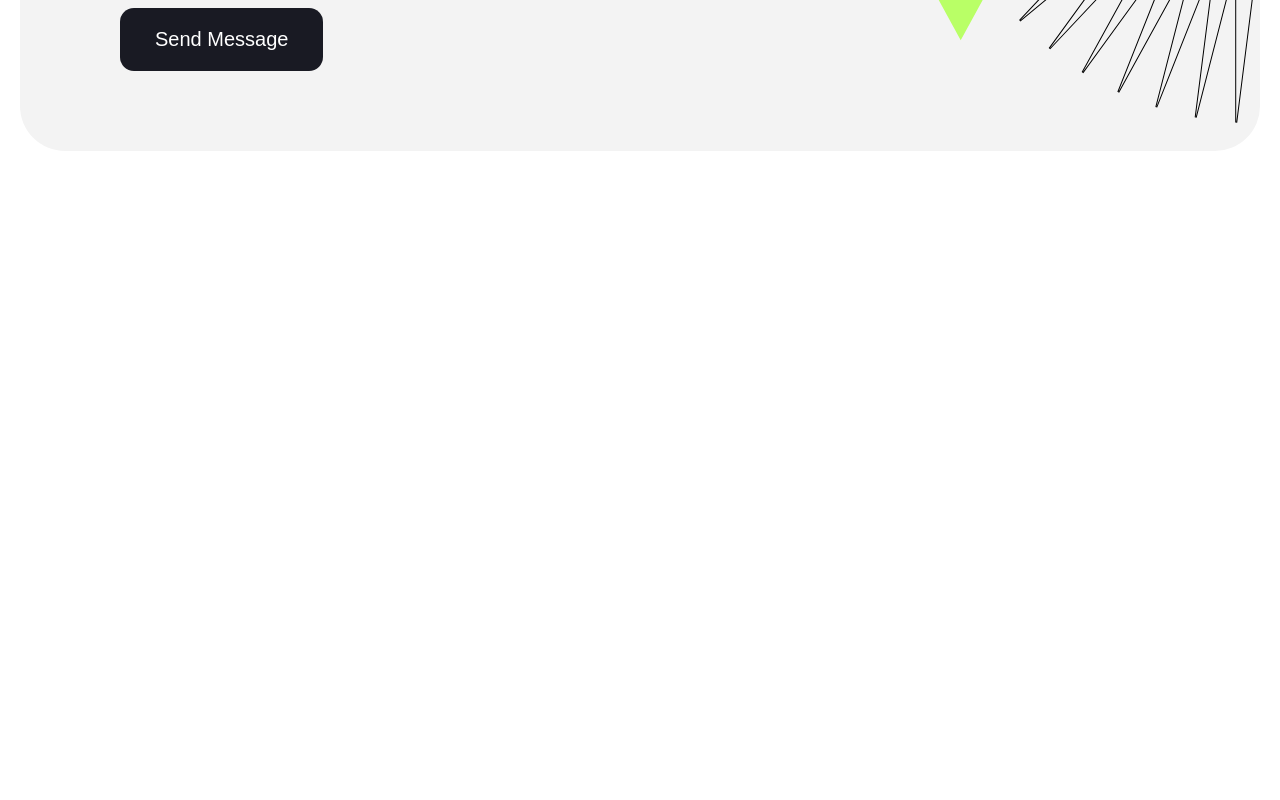
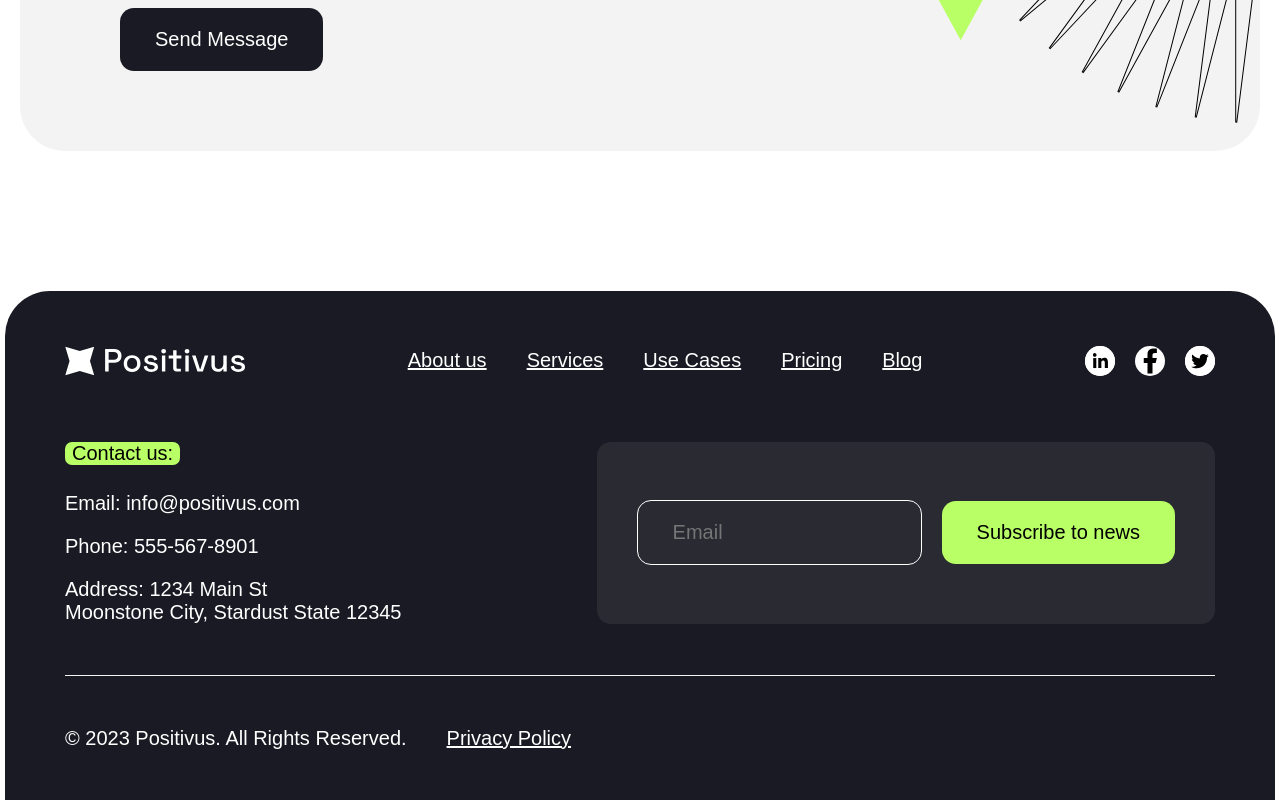
Before and after one commit to shulhan93/positivus-site, a website built with webpack: page src/index.html in a window 1280 px wide. Shown: the part 7555-8355 px from the top of the page. Before the commit the page ends 7846 px from the top, so only its background shows below. Built offline with nearby package versions, Linux system fonts and the light colour scheme; files whose address does not match are found by name.

Commit message:
created footer

```diff
--- a/src/index.html
+++ b/src/index.html
@@ -1003,7 +1003,125 @@
           </div>
         </section>
       </main>
-      <footer class="footer"></footer>
+
+      <!-- =========================== Footer ===========================  -->
+      <footer class="footer">
+        <div class="container footer__container">
+          <nav class="footer__nav">
+            <a href="#" class="logo">
+              <img src="./images/logo-footer.svg" alt="logo Positivus" />
+            </a>
+
+            <ul class="footer-menu">
+              <li class="footer-menu__item">
+                <a href="#" class="footer-menu__link">About us</a>
+              </li>
+              <li class="footer-menu__item">
+                <a href="#" class="footer-menu__link">Services</a>
+              </li>
+              <li class="footer-menu__item">
+                <a href="#" class="footer-menu__link">Use Cases</a>
+              </li>
+              <li class="footer-menu__item">
+                <a href="#" class="footer-menu__link">Pricing</a>
+              </li>
+              <li class="footer-menu__item">
+                <a href="#" class="footer-menu__link">Blog</a>
+              </li>
+            </ul>
+
+            <div class="social-link">
+              <a href="#" class="social-link__item">
+                <svg
+                  width="30"
+                  height="30"
+                  viewBox="0 0 30 30"
+                  fill="none"
+                  xmlns="http://www.w3.org/2000/svg"
+                >
+                  <circle cx="15" cy="15" r="15" fill="white" />
+                  <path
+                    d="M8.22178 22.0586H11.3059V12.0742H8.22178V22.0586Z"
+                    fill="black"
+                  />
+                  <path
+                    d="M7.94141 8.88672C7.94141 9.87109 8.7358 10.668 9.76384 10.668C10.7451 10.668 11.5395 9.87109 11.5395 8.88672C11.5395 7.90234 10.7451 7.05859 9.76384 7.05859C8.7358 7.05859 7.94141 7.90234 7.94141 8.88672Z"
+                    fill="black"
+                  />
+                  <path
+                    d="M19.8106 22.0586H22.9414V16.5742C22.9414 13.9023 22.3339 11.793 19.2031 11.793C17.7078 11.793 16.6797 12.6367 16.2592 13.4336H16.2124V12.0742H13.2685V22.0586H16.3526V17.1367C16.3526 15.8242 16.5863 14.5586 18.2218 14.5586C19.8106 14.5586 19.8106 16.0586 19.8106 17.1836V22.0586Z"
+                    fill="black"
+                  />
+                </svg>
+              </a>
+              <a href="#" class="social-link__item">
+                <svg
+                  width="30"
+                  height="30"
+                  xmlns="http://www.w3.org/2000/svg"
+                  viewBox="0 0 24 24"
+                >
+                  <path
+                    d="M14 13.5H16.5L17.5 9.5H14V7.5C14 6.47062 14 5.5 16 5.5H17.5V2.1401C17.1743 2.09685 15.943 2 14.6429 2C11.9284 2 10 3.65686 10 6.69971V9.5H7V13.5H10V22H14V13.5Z"
+                    fill="black"
+                  ></path>
+                </svg>
+              </a>
+              <a href="#" class="social-link__item">
+                <svg
+                  width="30"
+                  height="30"
+                  viewBox="0 0 30 30"
+                  fill="none"
+                  xmlns="http://www.w3.org/2000/svg"
+                >
+                  <circle cx="15" cy="15" r="15" fill="white" />
+                  <path
+                    d="M21.9961 11.4915C22.6854 10.9745 23.3058 10.3541 23.7884 9.63028C23.168 9.90602 22.4442 10.1128 21.7204 10.1818C22.4786 9.73369 23.0301 9.04435 23.3058 8.18267C22.6165 8.59628 21.8238 8.90648 21.031 9.07881C20.3417 8.35501 19.4111 7.94141 18.3771 7.94141C16.378 7.94141 14.758 9.56135 14.758 11.5604C14.758 11.8362 14.7925 12.1119 14.8614 12.3876C11.8628 12.2153 9.1744 10.7677 7.38212 8.59628C7.07192 9.11328 6.89959 9.73369 6.89959 10.423C6.89959 11.6638 7.51999 12.7668 8.51953 13.4216C7.93359 13.3872 7.34766 13.2493 6.86512 12.9736V13.008C6.86512 14.7659 8.10593 16.2135 9.76034 16.5581C9.48461 16.6271 9.13994 16.696 8.82973 16.696C8.58847 16.696 8.38166 16.6615 8.1404 16.6271C8.58847 18.0747 9.93267 19.1087 11.5182 19.1432C10.2773 20.1082 8.72633 20.6942 7.03745 20.6942C6.72725 20.6942 6.45152 20.6597 6.17578 20.6252C7.76126 21.6592 9.65694 22.2452 11.725 22.2452C18.3771 22.2452 21.9961 16.7649 21.9961 11.974C21.9961 11.8017 21.9961 11.6638 21.9961 11.4915Z"
+                    fill="black"
+                  />
+                </svg>
+              </a>
+            </div>
+          </nav>
+
+          <div class="footer__body">
+            <div class="footer__contacts">
+              <h2 class="footer__title">Contact us:</h2>
+
+              <div class="footer__contacts-item">
+                <span>Email:</span>
+                <a href="mailto:info@positivus.com">info@positivus.com</a>
+              </div>
+
+              <div class="footer__contacts-item">
+                <span>Phone: </span>
+                <a href="tel:5555678901">555-567-8901</a>
+              </div>
+
+              <div class="footer__contacts-item">
+                Address: 1234 Main St <br />
+                Moonstone City, Stardust State 12345
+              </div>
+            </div>
+            <div class="footer__subscribe">
+              <div class="footer-form">
+                <div class="footer-form__item">
+                  <input type="email" placeholder="Email" />
+                </div>
+                <div class="footer-form__item">
+                  <button class="btn btn_green">Subscribe to news</button>
+                </div>
+              </div>
+            </div>
+          </div>
+
+          <div class="footer__copy">
+            <span>© 2023 Positivus. All Rights Reserved.</span>
+            <a href="#" class="privacy-policy">Privacy Policy</a>
+          </div>
+        </div>
+      </footer>
     </div>
   </body>
 </html>
--- a/src/sass/blocks/_blocks.scss
+++ b/src/sass/blocks/_blocks.scss
@@ -10,3 +10,4 @@
 @import './card';
 @import './testimonials';
 @import './contacts';
+@import './footer';
--- a/src/sass/blocks/_btn.scss
+++ b/src/sass/blocks/_btn.scss
@@ -5,6 +5,7 @@
   border-radius: 14px;
   font-weight: 400;
   border: none;
+  cursor: pointer;
 }
 
 .btn_border {
@@ -12,3 +13,8 @@
   border: 1px solid var(--color-dark);
   color: var(--color-black);
 }
+
+.btn_green {
+  color: var(--color-black);
+  background-color: var(--color-green);
+}
--- a/src/sass/blocks/_contacts.scss
+++ b/src/sass/blocks/_contacts.scss
@@ -11,13 +11,13 @@
 .form {
   max-width: 556px;
 }
+
 .form__radio-btns {
   margin-bottom: 40px;
   display: flex;
   gap: 35px;
 }
-.form__radio {
-}
+
 .form__radio input[type='radio'] {
   display: none;
 }
@@ -55,10 +55,14 @@
   height: 16px;
   left: 6px;
   top: 6px;
+  transform-origin: center;
+  transform: scale(0);
+  transition: all 0.3s;
 }
 
 .form__radio input[type='radio']:checked + label:after {
   background-color: var(--color-green);
+  transform: scale(1);
 }
 
 .form__radio label:hover:before {
@@ -69,8 +73,6 @@
   filter: grayscale(100%);
 }
 
-.form__body {
-}
 .form__item {
   display: flex;
   flex-direction: column;
@@ -102,11 +104,11 @@
     font-size: 16px;
   }
 }
-.btn {
-}
+
 .form__submit {
   margin-top: 40px;
 }
+
 .contacts__img {
   position: absolute;
   top: 60px;
--- /dev/null
+++ b/src/sass/blocks/_footer.scss
@@ -0,0 +1,109 @@
+.footer {
+}
+
+.footer__container {
+  padding: 55px 60px 50px 60px;
+  background-color: var(--color-dark);
+  border-radius: 45px 45px 0px 0px;
+}
+
+.footer__nav {
+  margin-bottom: 66px;
+  display: flex;
+  justify-content: space-between;
+  align-items: center;
+}
+
+.logo {
+}
+
+.footer-menu {
+  display: flex;
+  gap: 40px;
+}
+
+.footer-menu__item {
+}
+
+.footer-menu__link {
+  color: var(--color-white);
+  text-decoration-line: underline;
+}
+
+.social-link {
+  display: flex;
+  gap: 20px;
+}
+
+.social-link__item {
+  display: flex;
+  align-items: center;
+  justify-content: center;
+  background-color: var(--color-white);
+  border-radius: 100%;
+
+  &:nth-child(2) {
+    align-self: flex-start;
+  }
+}
+
+.footer__body {
+  display: flex;
+  justify-content: space-between;
+}
+
+.footer__contacts {
+}
+.footer__title {
+  margin-bottom: 27px;
+  padding: 0 7px;
+  display: inline-block;
+  font-size: 20px;
+  font-weight: 500;
+  border-radius: 7px;
+  background-color: var(--color-green);
+}
+.footer__contacts-item {
+  color: var(--color-white);
+  & + & {
+    margin-top: 20px;
+  }
+}
+
+.footer__subscribe {
+  display: flex;
+  max-width: 634px;
+  padding: 50px 40px;
+  border-radius: 14px;
+  background-color: #292a32;
+}
+
+.footer-form {
+  display: flex;
+  align-items: center;
+  justify-content: center;
+  gap: 20px;
+}
+
+.footer-form__item {
+  input {
+    max-width: 285px;
+    padding: 20px 35px;
+    border-radius: 14px;
+    border: 1px solid #fff;
+    background-color: transparent;
+  }
+}
+
+.footer__copy {
+  display: flex;
+  gap: 40px;
+  margin-top: 51px;
+  padding-top: 51px;
+  border-top: 1px solid var(--color-gray);
+  color: var(--color-white);
+}
+
+.privacy-policy {
+  text-decoration-line: underline;
+}
```
Also changed, not shown: src/images/logo-footer.svg (added), src/images/social/Social icon-1.svg (deleted), src/images/social/icon-facebook.svg (added), src/images/social/icon-tw.svg (renamed from src/images/social/Social icon-2.svg).
